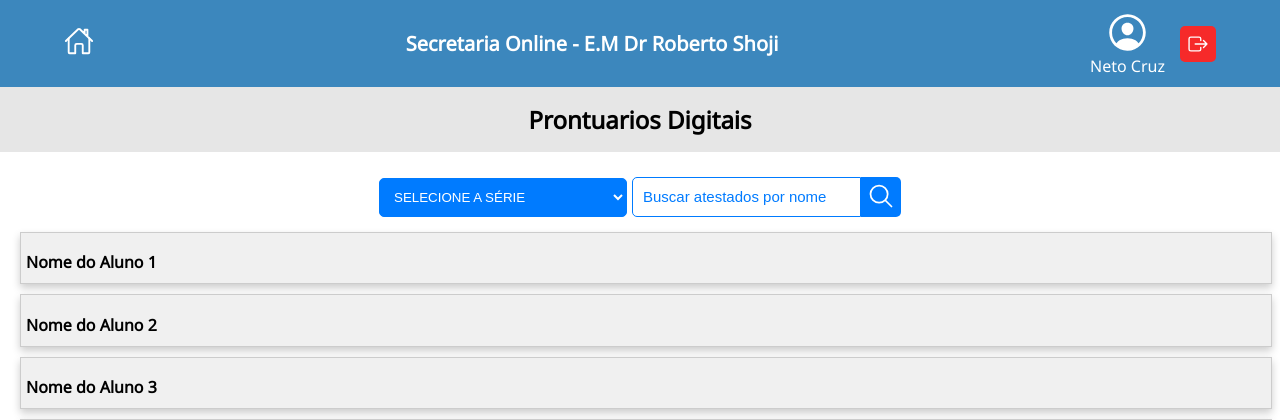
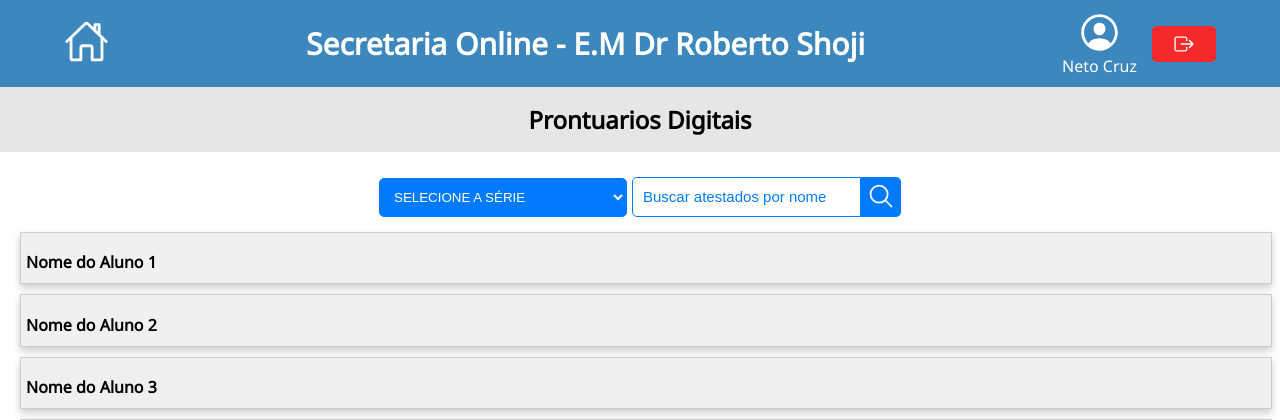
Before and after one commit to nilcruz/siteShojinho, a PHP site: page /alunos.html in a window 1280 px wide. Shown: the top 420 px of the page. Run offline with PHP 8.4, Linux system fonts and the light colour scheme.

Commit message:
Alteração na pagina Menu (Fonte e tamanho de icones)

```diff
--- a/styles/menu.css
+++ b/styles/menu.css
@@ -14,14 +14,19 @@
 
 .menu-content h1 {
   margin: 0;
-  font-size: 20px;
+  font-size: 30px;
   color: white;
 }
 
 
 .btn-menu svg {
-  width: 30px;
+  width: 45px;
   color: white;
+
+}
+
+.btn-menu svg:hover {
+  transform: scale(1.05);
 }
 
 .btn-perfil {
@@ -30,6 +35,10 @@
   justify-content: center;
   align-items: center;
   color: white;
+}
+
+.btn-perfil:hover {
+  transform: scale(1.05);
 }
 
 .btn-perfil svg {
@@ -59,6 +68,7 @@
   color: white;
   cursor: pointer;
   border: 2px solid transparent;
+  width:50px;
 }
 
 .btn-sair:hover {
```
